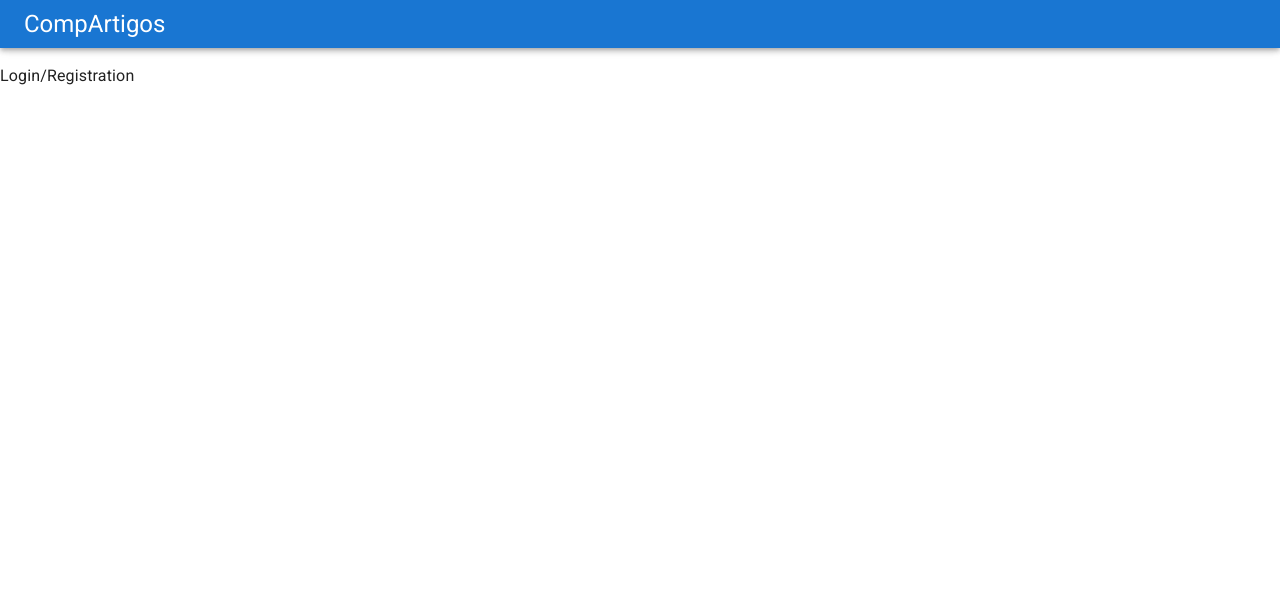
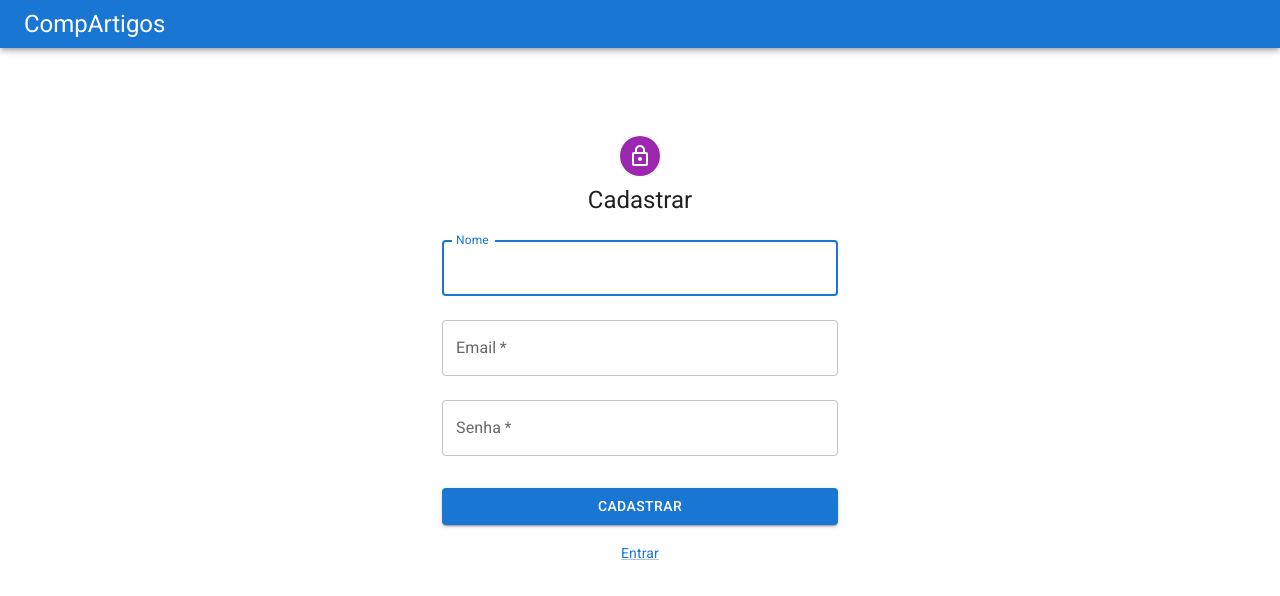
Before and after one commit to thiagosantos0/PDS-TP, a React (Vite) app in the folder frontend/: page /auth/register in a window 1280 px wide. Shown: the top 596 px of the page. Built offline with nearby package versions, Linux system fonts and the light colour scheme.

Commit message:
auth pages

```diff
--- a/frontend/src/router.jsx
+++ b/frontend/src/router.jsx
@@ -3,7 +3,8 @@ import { createBrowserRouter } from 'react-router-dom';
 import Layout from './routes/layout.jsx';
 import ErrorPage from './routes/errorPage.jsx';
 import Index from './routes/index.jsx';
-import Auth from './routes/auth.jsx';
+import Login, { action as loginAction } from './routes/login.jsx';
+import Register, { action as registerAction } from './routes/register.jsx';
 import UserArticles from './routes/userArticles.jsx';
 import Editor from './routes/editor.jsx';
 import PublicArticles from './routes/publicArticles.jsx';
@@ -21,11 +22,13 @@ export const router = createBrowserRouter([
           { index: true, element: <Index /> },
           {
             path: 'auth/login',
-            element: <Auth />,
+            element: <Login />,
+            action: loginAction,
           },
           {
             path: 'auth/register',
-            element: <Auth />,
+            element: <Register />,
+            action: registerAction,
           },
           {
             path: 'articles',
--- a/frontend/src/routes/auth.jsx
+++ /dev/null
@@ -1,5 +0,0 @@
-const Auth = () => {
-  return <div>Login/Registration</div>;
-};
-
-export default Auth;
--- /dev/null
+++ b/frontend/src/routes/login.jsx
@@ -0,0 +1,80 @@
+import Grid from '@mui/material/Grid';
+import Container from '@mui/material/Container';
+import Box from '@mui/material/Box';
+import Avatar from '@mui/material/Avatar';
+import LockOutlinedIcon from '@mui/icons-material/LockOutlined';
+import Typography from '@mui/material/Typography';
+import TextField from '@mui/material/TextField';
+import Button from '@mui/material/Button';
+import Link from '@mui/material/Link';
+import { Form } from 'react-router-dom';
+import { styled } from '@mui/material/styles';
+
+const MuiForm = styled(Form)({});
+
+const Login = () => {
+  return (
+    <Container component='main' maxWidth='xs'>
+      <Box
+        sx={{
+          marginTop: 8,
+          display: 'flex',
+          flexDirection: 'column',
+          alignItems: 'center',
+        }}
+      >
+        <Avatar sx={{ m: 1, bgcolor: 'secondary.main' }}>
+          <LockOutlinedIcon />
+        </Avatar>
+        <Typography component='h1' variant='h5'>
+          Entrar
+        </Typography>
+        <MuiForm sx={{ mt: 1 }} method='POST'>
+          <TextField
+            margin='normal'
+            required
+            fullWidth
+            id='email'
+            name='email'
+            label='Email'
+            autoComplete='email'
+            autoFocus
+          />
+          <TextField
+            margin='normal'
+            required
+            fullWidth
+            id='password'
+            name='password'
+            label='Senha'
+            type='password'
+            autoComplete='current-password'
+          />
+          <Button
+            type='submit'
+            fullWidth
+            variant='contained'
+            sx={{ mt: 3, mb: 2 }}
+          >
+            Entrar
+          </Button>
+          <Grid container justifyContent='center'>
+            <Grid item>
+              <Link href='/auth/register' variant='body2'>
+                {'Criar conta'}
+              </Link>
+            </Grid>
+          </Grid>
+        </MuiForm>
+      </Box>
+    </Container>
+  );
+};
+
+export async function action({ request }) {
+  const formData = await request.formData();
+  const updates = Object.fromEntries(formData);
+  console.log(updates);
+}
+
+export default Login;
--- /dev/null
+++ b/frontend/src/routes/register.jsx
@@ -0,0 +1,89 @@
+import Grid from '@mui/material/Grid';
+import Container from '@mui/material/Container';
+import Box from '@mui/material/Box';
+import Avatar from '@mui/material/Avatar';
+import LockOutlinedIcon from '@mui/icons-material/LockOutlined';
+import Typography from '@mui/material/Typography';
+import TextField from '@mui/material/TextField';
+import Button from '@mui/material/Button';
+import Link from '@mui/material/Link';
+import { Form } from 'react-router-dom';
+import { styled } from '@mui/material/styles';
+
+const MuiForm = styled(Form)({});
+
+const Register = () => {
+  return (
+    <Container component='main' maxWidth='xs'>
+      <Box
+        sx={{
+          marginTop: 8,
+          display: 'flex',
+          flexDirection: 'column',
+          alignItems: 'center',
+        }}
+      >
+        <Avatar sx={{ m: 1, bgcolor: 'secondary.main' }}>
+          <LockOutlinedIcon />
+        </Avatar>
+        <Typography component='h1' variant='h5'>
+          Cadastrar
+        </Typography>
+        <MuiForm sx={{ mt: 1 }} method='POST'>
+          <TextField
+            margin='normal'
+            fullWidth
+            id='name'
+            name='name'
+            label='Nome'
+            type='text'
+            autoComplete='name'
+            autoFocus
+          />
+          <TextField
+            margin='normal'
+            required
+            fullWidth
+            id='email'
+            name='email'
+            label='Email'
+            autoComplete='email'
+          />
+          <TextField
+            margin='normal'
+            required
+            fullWidth
+            id='password'
+            name='password'
+            label='Senha'
+            type='password'
+            autoComplete='current-password'
+          />
+          <Button
+            type='submit'
+            fullWidth
+            variant='contained'
+            sx={{ mt: 3, mb: 2 }}
+          >
+            Cadastrar
+          </Button>
+          <Grid container justifyContent='center'>
+            <Grid item>
+              <Link href='/auth/login' variant='body2'>
+                {'Entrar'}
+              </Link>
+            </Grid>
+          </Grid>
+        </MuiForm>
+      </Box>
+    </Container>
+  );
+};
+
+export async function action({ request }) {
+  const formData = await request.formData();
+  const updates = Object.fromEntries(formData);
+  console.log(updates);
+}
+
+export default Register;
```
